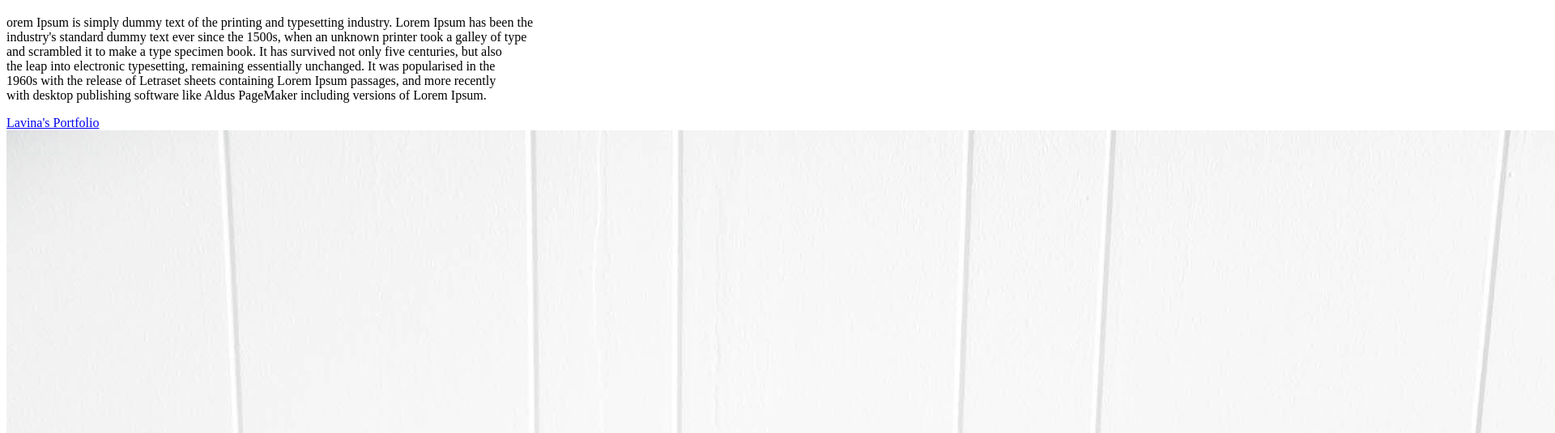
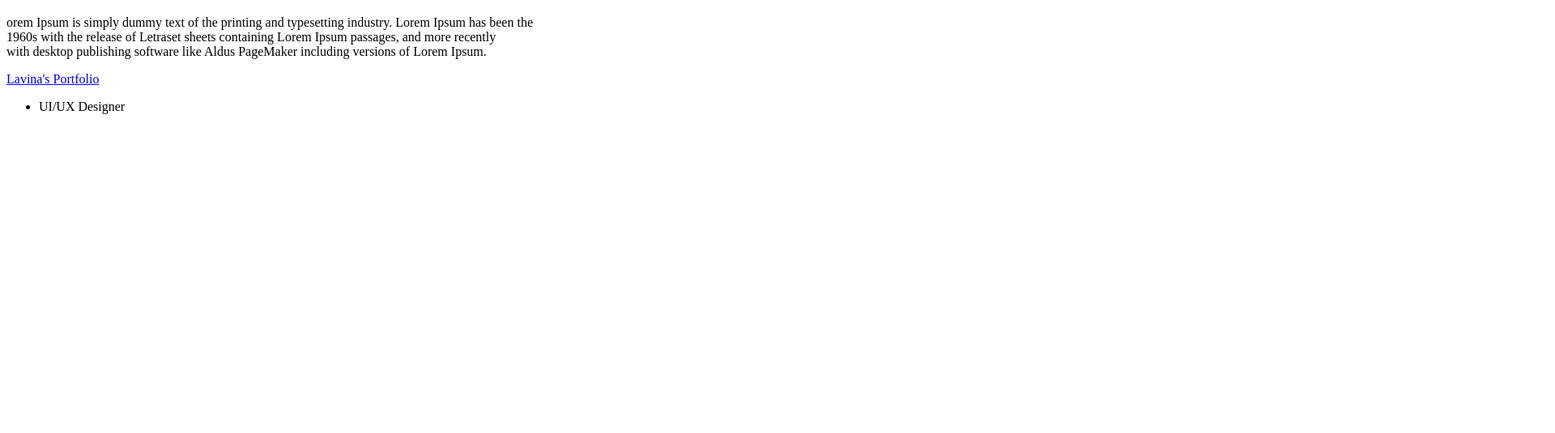
Before and after one commit to LavinaRana/myfirsthtml, a plain HTML site: page index.html in a window 1280 px wide. Shown: the part 61-596 px from the top of the page at 81% size, 1920 px wide, since content can reach past the window. Drawn offline with Linux system fonts and the light colour scheme.

Commit message:
I deleted the image and some lines in the paragraph. Added a list
List and deleted content paragraph

```diff
--- a/index.html
+++ b/index.html
@@ -10,13 +10,12 @@
     <div>
         <h1>Hi There My Name is Lavina</h1>
         <p>orem Ipsum is simply dummy text of the printing and typesetting industry. Lorem Ipsum has been the<br>
-            industry's standard dummy text ever since the 1500s, when an unknown printer took a galley of type<br>
-            and scrambled it to make a type specimen book. It has survived not only five centuries, but also<br>
-            the leap into electronic typesetting, remaining essentially unchanged. It was popularised in the<br>
             1960s with the release of Letraset sheets containing Lorem Ipsum passages, and more recently<br>
             with desktop publishing software like Aldus PageMaker including versions of Lorem Ipsum.</p>
         <a href="https://lrana.myportfolio.com/">Lavina's Portfolio</a>
-        <img src="Images/_DSC1195Edit.jpg" alt="Lavina Rana">
+       <ul>
+           <li>UI/UX Designer</li>
+       </ul>
     </div>
 </body>
 </html>
```
